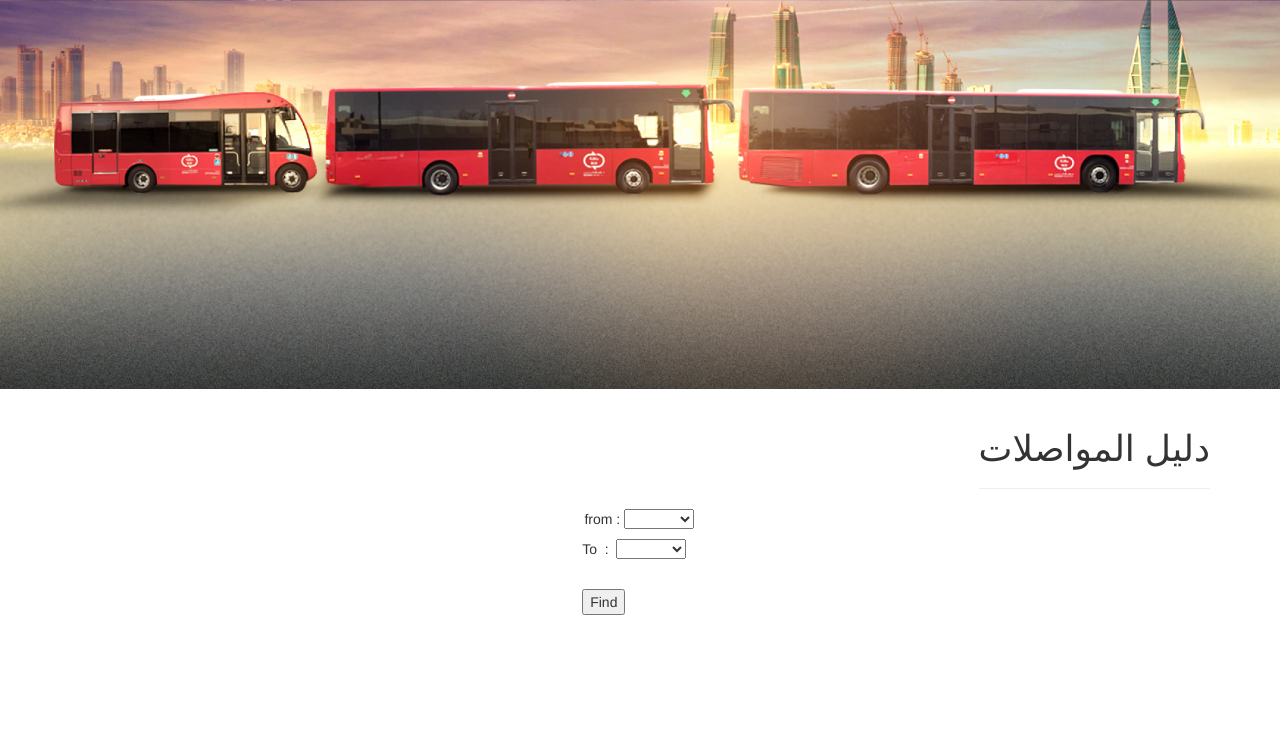
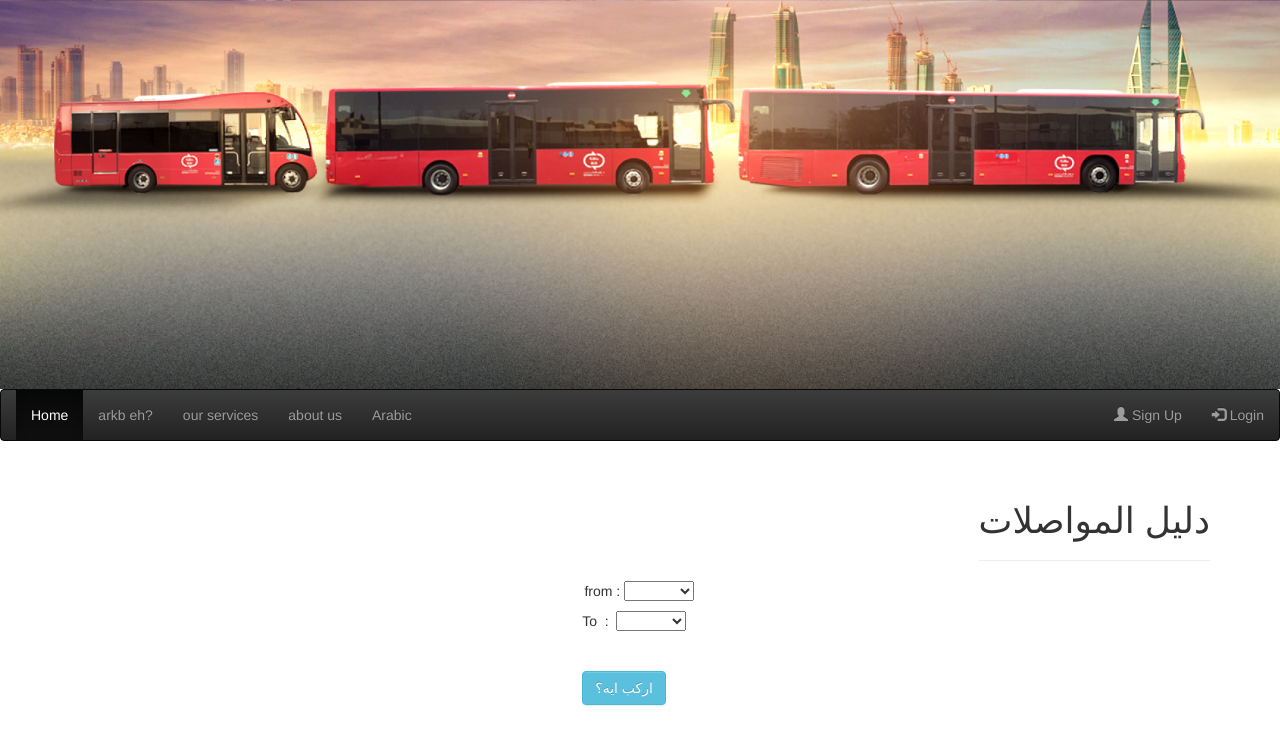
Before and after one commit to AmiraMohiey/Tracking-, a PHP site: page / in a window 1280 px wide. Shown: the top 745 px of the page. Run offline with PHP 8.4, Linux system fonts and the light colour scheme; tables that the repository leaves empty or names only in its code hold one stand-in row (values such as "Sample post").

Commit message:
Update index.php

```diff
--- a/index.php
+++ b/index.php
@@ -15,9 +15,9 @@
 mysql_set_charset('utf8');
 header('Content-type: text/html; charset=utf-8');
 
-$sql = "SELECT DISTINCT busstop FROM `stops`  ";
+$sql = "SELECT DISTINCT busstop FROM `stops` ORDER BY busstop ";
         $query = mysql_query($sql);
-$sql2 = "SELECT busstop FROM `stops` ";
+$sql2 = "SELECT busstop FROM `stops` ORDER BY busstop ";
         $query2 = mysql_query($sql);
 echo '<html lang="ar">
 
@@ -27,8 +27,8 @@
 <title>New Page 4</title>
 </head>
 
-<body>
-
+<body ackground="grey.jpg">
+<form  action = "index.php" method="POST" >
 <div class="row">
     <div class="row">
         <div class="container-fluid">
@@ -48,6 +48,26 @@
   <script src="http://maxcdn.bootstrapcdn.com/bootstrap/3.3.6/js/bootstrap.min.js"></script>
 </head>
 <body>
+<nav class="navbar navbar-inverse">
+  <div class="container-fluid">
+    <div class="navbar-header">
+
+    </div>
+    <ul class="nav navbar-nav">
+      <li class="active"><a href="#">Home</a></li>
+      <li><a href="#">arkb eh?</a></li>
+
+      <li><a href="#">our services</a></li>
+        <li><a href="#">about us</a></li>
+        <li><a href="#">Arabic</a></li>
+    </ul>
+    <ul class="nav navbar-nav navbar-right">
+      <li><a href="#"><span class="glyphicon glyphicon-user"></span> Sign Up</a></li>
+      <li><a href="#"><span class="glyphicon glyphicon-log-in"></span> Login</a></li>
+       </ul>
+  </div>
+</nav>
+
 <div class="container">
 <div class="pull-right">
   <div class="page-header" class="text-right">
@@ -58,7 +78,9 @@
 </div>
 </body>
 
-<form  action = "index.php" method="POST" >
+
+
+
 	<div class="row">
   <div class="col-md-4"></div>
   <div class="col-md-4">
@@ -87,9 +109,9 @@
     echo "<option>$x2</option> ";}
     echo' </select></p>
 	<p>&nbsp;&nbsp;&nbsp;&nbsp;&nbsp;&nbsp;&nbsp;&nbsp;&nbsp;&nbsp;&nbsp;&nbsp;&nbsp;&nbsp;&nbsp;&nbsp;&nbsp;&nbsp;
-        <input type="submit" value="Find" name="find"></p>
+        </p>
 </form>
-
+ <button name="submit" class="btn btn-info" type="submit" id="submit">اركب ايه؟   </button>
 </body>
 
 </html>';
@@ -109,7 +131,7 @@
 
 
 
-if (isset($_POST['find']))
+if (isset($_POST['submit']))
 {
   $from = filter_input(INPUT_POST, 'D1');
 $to = filter_input(INPUT_POST, 'D2');
@@ -132,8 +154,9 @@
      $query4 = mysql_query($sql4);
 if($query4==false){echo 'error false query';}
 while( $row4= mysql_fetch_array($query4)){$busno4= $row4['busno'];
+if($from!==$to){
+echo' ممكن تركب  ', $busno4 , ' عشان تروح من  ',$from , ' الى ',$to;}
 
-echo' ممكن تركب  ', $busno4 , ' عشان تروح من  ',$from , ' الى ',$to;
 
 }}
 
```
